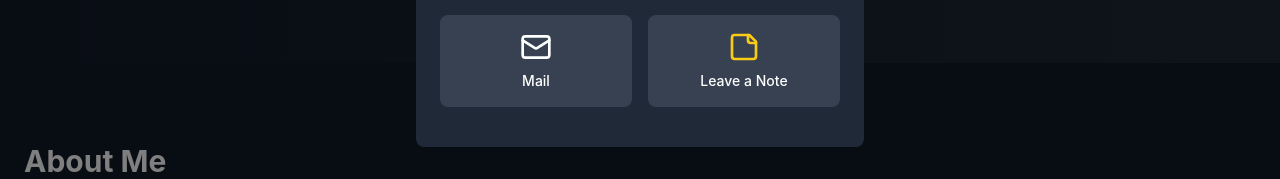
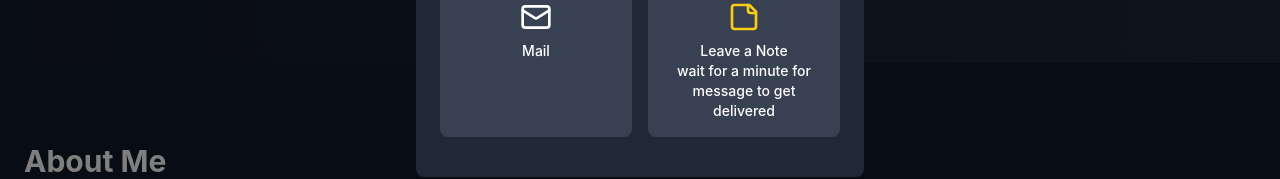
Before and after one commit to AAKASHEE/PORTFOLIO_DEV, a React (Vite) app in the folder frontend/: page / in a window 1280 px wide. Both pictures are taken after a click on the button "Contact Me". Shown: the part 467-646 px from the top of the page. Built offline with nearby package versions, Linux system fonts and the light colour scheme; no server answers.

Commit message:
added user message to sync await till messsage gets delivered

```diff
--- a/frontend/src/components/contact/StickyNotes.tsx
+++ b/frontend/src/components/contact/StickyNotes.tsx
@@ -12,7 +12,10 @@ const StickyNote: React.FC<StickyNoteProps> = ({ onClick }) => {
       className="flex flex-col items-center p-4 bg-gray-700 rounded-lg transition-all duration-300 hover:bg-yellow-600 hover:scale-105"
     >
       <StickyIcon className="w-8 h-8 mb-2 text-yellow-400" />
-      <span className="text-sm font-medium">Leave a Note</span>
+      <span className="text-sm font-medium">
+  Leave a Note <br /> wait for a minute for message to get delivered
+</span>
+
     </button>
   );
 };
```
